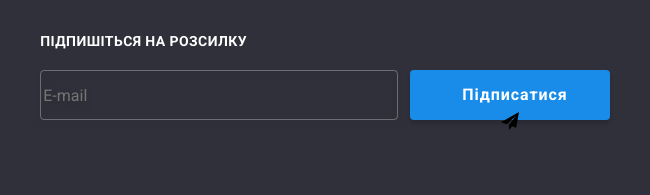
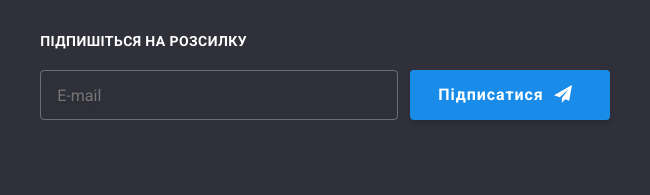
Before and after one commit to RamzesRS/goit-markup-hw-06, a plain HTML site: page index.html in a window 1280 px wide. Shown: the part 2791-2986 px from the top of the page, 599-1249 px from the left. Drawn offline with nearby package versions, Linux system fonts and the light colour scheme.

Commit message:
end of HM6

```diff
--- a/CSS/styles.css
+++ b/CSS/styles.css
@@ -808,10 +808,8 @@ button {
 	border-radius: 4px;
 	width: 358px;
 	height: 50px;
-}
-
-.subscription-icon {
-	fill: FFFFFF;
+	padding: 15px;
+	padding-left: 16px;
 }
 
 .modal-icon {
@@ -896,7 +894,7 @@ button {
 
 
 .form-button {
-	display: block;
+	display: flex;
   margin-left: auto;
   margin-right: auto;
 	width: 200px;
@@ -912,6 +910,19 @@ button {
 	box-shadow: 0px 4px 4px rgba(0, 0, 0, 0.15);
 	border-radius: 4px;
 	color: #FFFFFF;
+
+}
+
+.form-submit {
+	padding: 10px 10px 28px 28px;
+	position: relative;
+}
+
+.subscription-icon {
+	fill: #FFFFFF;
+	position: absolute;
+	top: 15px;
+	right: 38px;
 }
 
 .backdrop.is-hidden .modal {
--- a/index.html
+++ b/index.html
@@ -470,7 +470,7 @@
                 </form>
               </li>
               <li>
-                <button type="submit" class="form-button">
+                <button type="submit" class="form-button form-submit">
                   Підписатися
                   <svg class="subscription-icon" width="18" height="18">
                     <use href="./images/icons.svg#icon-icon-send"></use>
@@ -549,7 +549,7 @@
                   <use
                     href="./images/icons.svg#icon-check-icon"
                   ></use></svg></span
-              >Погоджуюся з розсилкою та приймаю
+              >Погоджуюся з розсилкою та приймаю &nbsp;
               <a class="modal-link" href="">Умови договору</a></label
             >
           </div>
```
